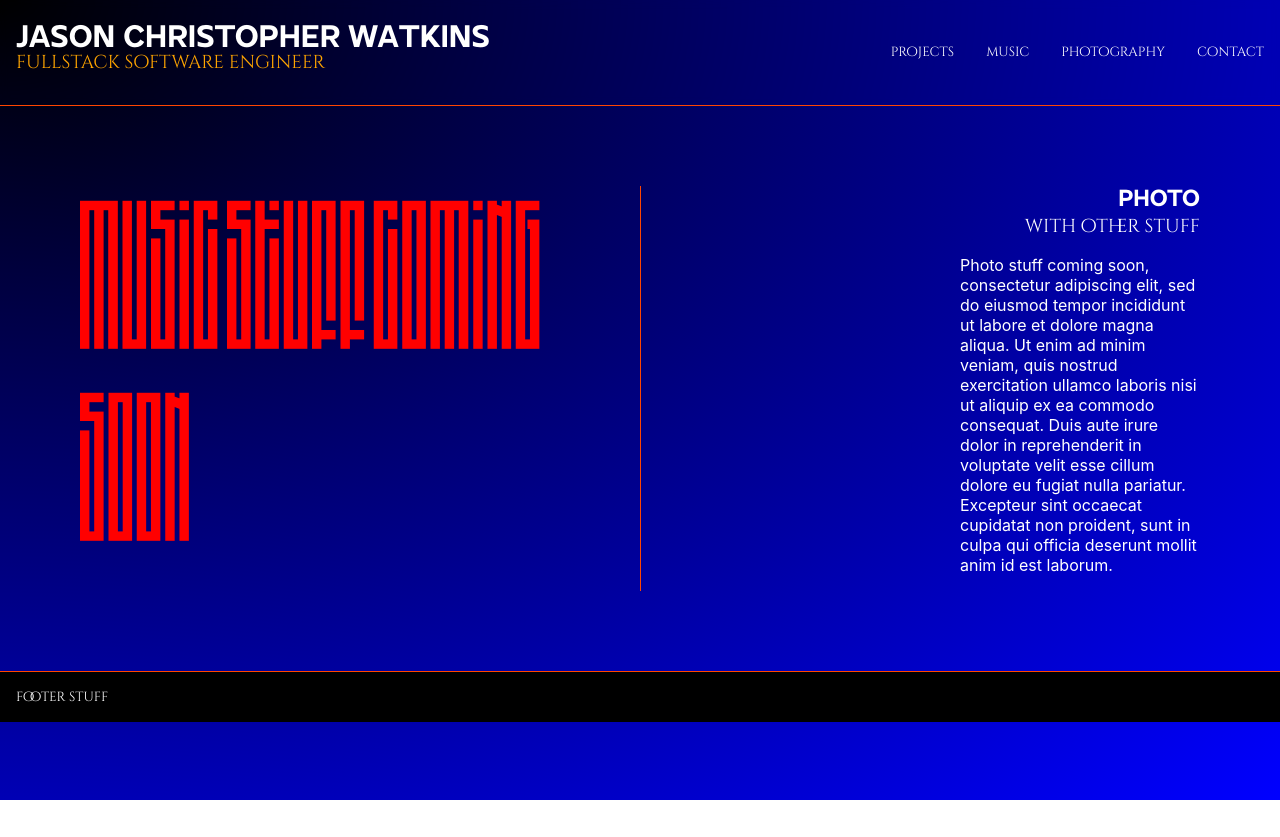
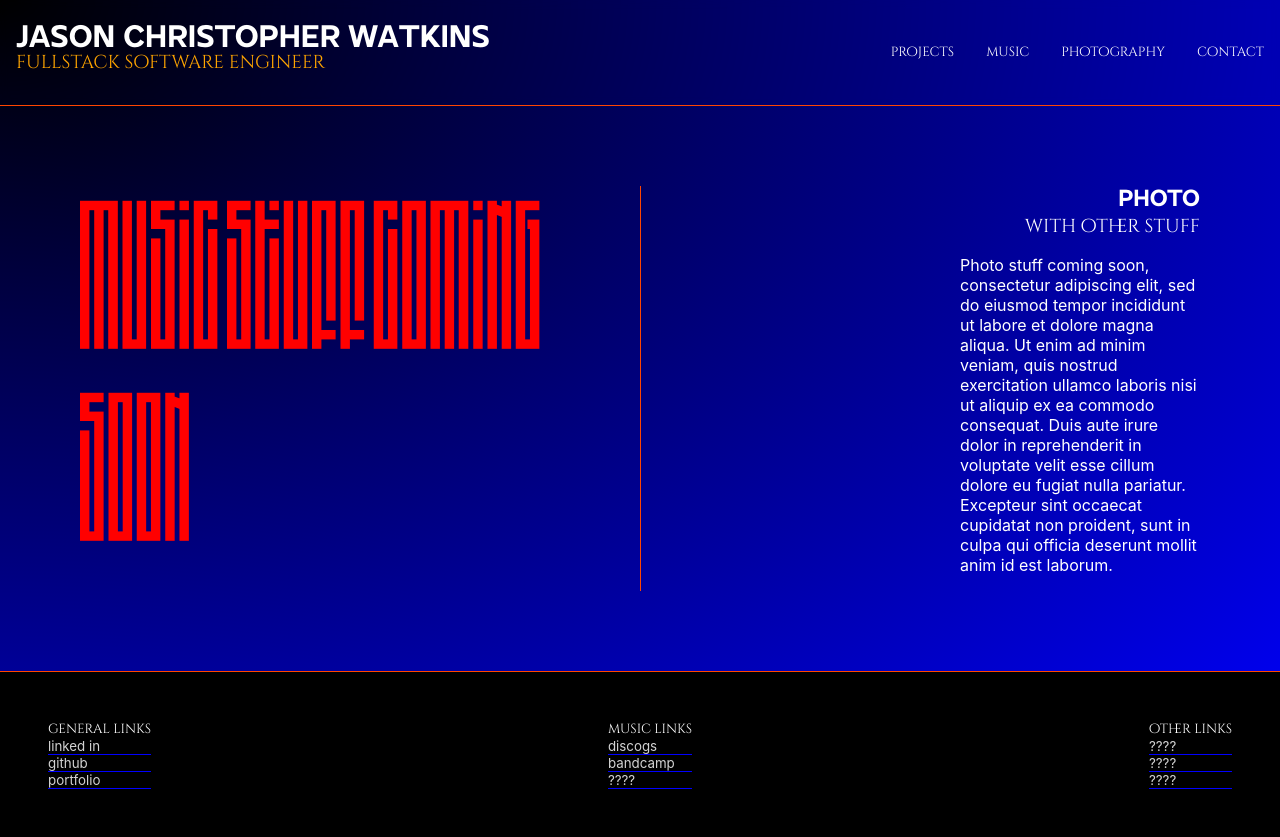
Before and after one commit to Jwatkins1138/personal-site, a React (Create React App) app: page /photo in a window 1280 px wide. Before the commit the page ends 800 px from the top, so only its background shows below. Built offline with nearby package versions, Linux system fonts and the light colour scheme.

Commit message:
footer layout ect

```diff
--- a/src/components/Footer.js
+++ b/src/components/Footer.js
@@ -1,7 +1,26 @@
 const Footer = () => {
   return (
     <footer className='foot'>
-      <h5>footer stuff</h5>
+      <section className='foot-section'>
+        <h5>general links</h5>
+        <div className="foot-item">linked in</div>
+        <div className="foot-item">github</div>
+        <div className="foot-item">portfolio</div>
+      </section>
+      <section className='foot-section'>
+        <h5>music links</h5>
+
+        <div className="foot-item">discogs</div>
+        <div className="foot-item">bandcamp</div>
+        <div className="foot-item">????</div>
+
+      </section>
+      <section className='foot-section'>
+        <h5>other links</h5>
+        <div className="foot-item">????</div>
+        <div className="foot-item">????</div>
+        <div className="foot-item">????</div>
+      </section>
     </footer>
   )
 }
--- a/src/components/Main.js
+++ b/src/components/Main.js
@@ -3,12 +3,13 @@ import Ticker from './Ticker'
 
 const Main = () => {
   return (
+    <div className='container'>
     <main>
       <section className='main-section'>
         <div className='filler'><span className='big'>Lorem ipsum dolor sit amet, consectetur adipiscing elit</span></div>
         <div className='test-main-left'>
-          <h2>STUFF</h2>
-          <h3 className=''>with other stuff</h3>
+          <h2>hello</h2>
+          <h3 className=''>I am Jason</h3>
           <p>Lorem ipsum dolor sit amet, consectetur adipiscing elit, sed do eiusmod tempor incididunt ut labore et dolore magna aliqua. Ut enim ad minim veniam, quis nostrud exercitation ullamco laboris nisi ut aliquip ex ea commodo consequat. Duis aute irure dolor in reprehenderit in voluptate velit esse cillum dolore eu fugiat nulla pariatur. Excepteur sint occaecat cupidatat non proident, sunt in culpa qui officia deserunt mollit anim id est laborum.</p>
         </div>
       </section>
@@ -17,8 +18,8 @@ const Main = () => {
       <div className='bottom-spacer'></div>
       <section className='main-section'>
         <div className='test-main-right'>
-          <h2>STUFF</h2>
-          <h3 className=''>with other stuff</h3>
+          <h2>hello</h2>
+          <h3 className=''>I am Jason</h3>
           <p>Lorem ipsum dolor sit amet, consectetur adipiscing elit, sed do eiusmod tempor incididunt ut labore et dolore magna aliqua. Ut enim ad minim veniam, quis nostrud exercitation ullamco laboris nisi ut aliquip ex ea commodo consequat. Duis aute irure dolor in reprehenderit in voluptate velit esse cillum dolore eu fugiat nulla pariatur. Excepteur sint occaecat cupidatat non proident, sunt in culpa qui officia deserunt mollit anim id est laborum.</p>
         </div>
         <div className='filler'></div>
@@ -39,9 +40,10 @@ const Main = () => {
         </div>
         <div className='filler'></div>
       </section>
-      <Ticker />
+
     </main>
-
+    <Ticker />
+    </div>
   )
 }
 
--- a/src/index.css
+++ b/src/index.css
@@ -90,6 +90,16 @@ a, a:link, a:visited {
   text-decoration: none;
   color: white;
   cursor: default;
+}
+
+ul {
+  list-style-type: none;
+  list-style-position: outside;
+  color: lightgrey;
+}
+
+li {
+  border-bottom: 1px solid blue;
 }
 
 h1 {
@@ -274,8 +284,25 @@ tr:hover {
 }
 
 .foot {
+  padding: 3em;
   display: flex;
+  justify-content: space-between;
   border-top: 1px solid orangered;
-  padding: 1em;
   background: rgb(0, 0, 0);
 }
+
+.foot-section {
+  display: flex;
+  flex-direction: column;
+}
+
+.foot-item {
+  font-size: smaller;
+  color: lightgrey;
+  border-bottom: 1px solid blue;
+  cursor: default;
+}
+
+.foot-item:hover {
+  background: red;
+}
```
Also changed, not shown: src/components/TopSpacer.js (+7 -0 lines).
